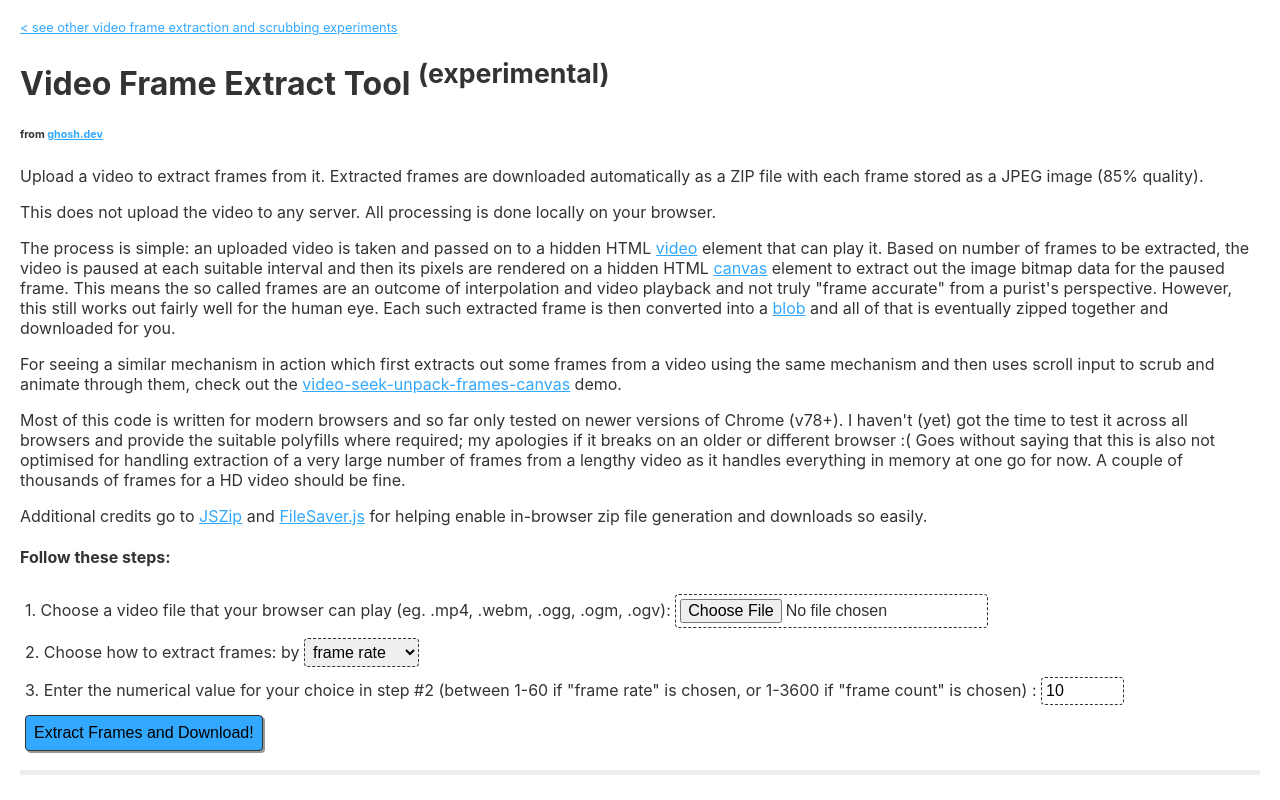
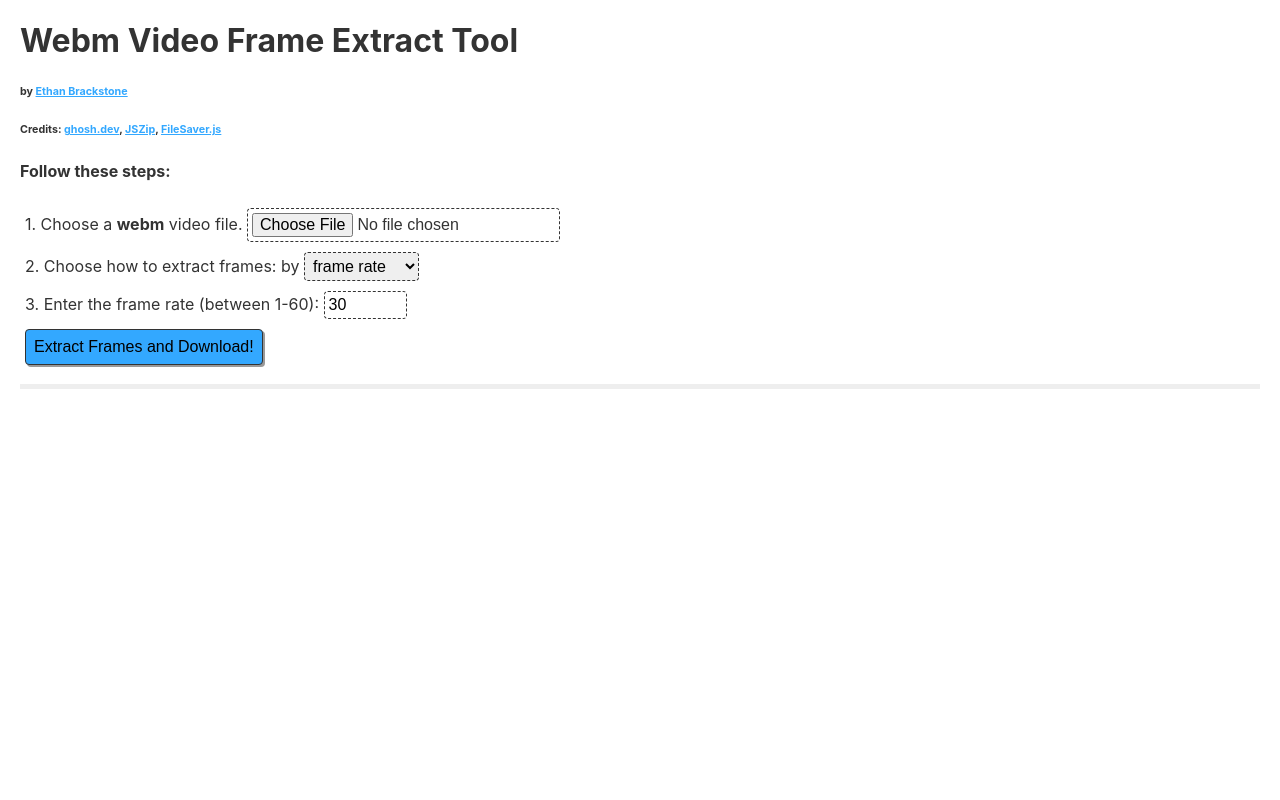
Before and after one commit to Brackstonian/frame_unpacker, a website built with Vite: page index.html in a window 1280 px wide. Built offline with nearby package versions, Linux system fonts and the light colour scheme; files whose address does not match are found by name.

Commit message:
UI Tidyup

```diff
--- a/index.html
+++ b/index.html
@@ -2,7 +2,7 @@
 <html>
 
 <head>
-    <title>Video Frame Extract Tool (experimental)</title>
+    <title>Video Frame Extract Tool</title>
     <meta charset="utf-8" />
     <meta name="description" content="" />
     <meta name="viewport" content="width=device-width, initial-scale=1" />
@@ -11,70 +11,32 @@
 
 <body>
     <div id="content">
-        <p>
-            <a href="../" class="text-small">&lt; see other video frame extraction and scrubbing experiments</a>
-        </p>
-        <h1>Video Frame Extract Tool <sup>(experimental)</sup></h1>
-        <h6>from <a href="https://ghosh.dev">ghosh.dev</a></h6>
-        <p>
-            Upload a video to extract frames from it. Extracted frames are downloaded automatically as a ZIP file
-            with each frame stored as a JPEG image (85% quality).
-        </p>
-        <p>
-            This does not upload the video to any server. All processing is done locally on your browser.
-        </p>
-        <p>
-            The process is simple: an uploaded video is taken and passed on to a hidden HTML
-            <a href="https://developer.mozilla.org/en-US/docs/Web/HTML/Element/video" target="_blank">video</a>
-            element that can play it. Based on number of frames to be extracted, the video is paused at each
-            suitable interval and then its pixels are rendered on a hidden HTML
-            <a href="https://developer.mozilla.org/en-US/docs/Web/HTML/Element/canvas" target="_blank">canvas</a>
-            element to extract out the image bitmap data for the paused frame. This means the so called frames are
-            an outcome of interpolation and video playback and not truly "frame accurate" from a purist's
-            perspective. However, this still works out fairly well for the human eye. Each such extracted frame is
-            then converted into a
-            <a href="https://developer.mozilla.org/en-US/docs/Web/API/Blob" target="_blank">blob</a> and all of that
-            is eventually zipped together and downloaded for you.
-        </p>
-        <p>
-            For seeing a similar mechanism in action which first extracts out some frames from a video using the
-            same mechanism and then uses scroll input to scrub and animate through them, check out the
-            <a href="../video-seek-unpack-frames-canvas">video-seek-unpack-frames-canvas</a> demo.
-        </p>
-        <p>
-            Most of this code is written for modern browsers and so far only tested on newer versions of Chrome
-            (v78+). I haven't (yet) got the time to test it across all browsers and provide the suitable polyfills
-            where required; my apologies if it breaks on an older or different browser :( Goes without saying that
-            this is also not optimised for handling extraction of a very large number of frames from a lengthy video
-            as it handles everything in memory at one go for now. A couple of thousands of frames for a HD video
-            should be fine.
-        </p>
-        <p>
-            Additional credits go to <a href="https://github.com/Stuk/jszip" target="_blank">JSZip</a> and
-            <a href="https://github.com/eligrey/FileSaver.js" target="_blank">FileSaver.js</a> for helping enable
-            in-browser zip file generation and downloads so easily.
-        </p>
+        <h1>Webm Video Frame Extract Tool</h1>
+        <h6>
+            by <a href="#">Ethan Brackstone</a>
+        </h6>
+        <h6>
+            Credits: <a href="https://ghosh.dev">ghosh.dev</a>, <a href="https://github.com/Stuk/jszip" target="_blank">JSZip</a>, <a href="https://github.com/eligrey/FileSaver.js" target="_blank">FileSaver.js</a>
+        </h6>
         <h4>
             Follow these steps:
         </h4>
         <section>
             <form name="video-form" id="video-form" method="#" action="#">
                 <div class="form-row">
-                    <label for="video-file">1. Choose a video file that your browser can play (eg. .mp4, .webm, .ogg, .ogm,
-                        .ogv):</label>
-                    <input type="file" id="video-file" accept=".mp4,.webm,.ogg,.ogm,.ogv,.mkv" required />
+                    <label for="video-file">1. Choose a <strong>webm</strong> video file.</label>
+                    <input type="file" id="video-file" accept=".webm" required />
                 </div>
                 <div class="form-row">
                     <label for="extract-by">2. Choose how to extract frames: by</label>
                     <select id="extract-by" required>
                         <option value="rate">frame rate</option>
-                        <option value="count">frame count</option>
+                        <option disabled value="count">frame count</option>
                     </select>
                 </div>
                 <div class="form-row">
-                    <label for="extract-count">3. Enter the numerical value for your choice in step #2 (between 1-60 if "frame rate" is
-                        chosen, or 1-3600 if "frame count" is chosen) :</label>
-                    <input id="extract-count" type="number" min="1" max="3600" value="10" step="1" required />
+                    <label for="extract-count">3. Enter the frame rate (between 1-60):</label>
+                    <input id="extract-count" type="number" min="1" max="3600" value="30" step="1" required />
                 </div>
                 <div class="form-row">
                     <input id="extract-submit" type="submit" value="Extract Frames and Download!" />
```
